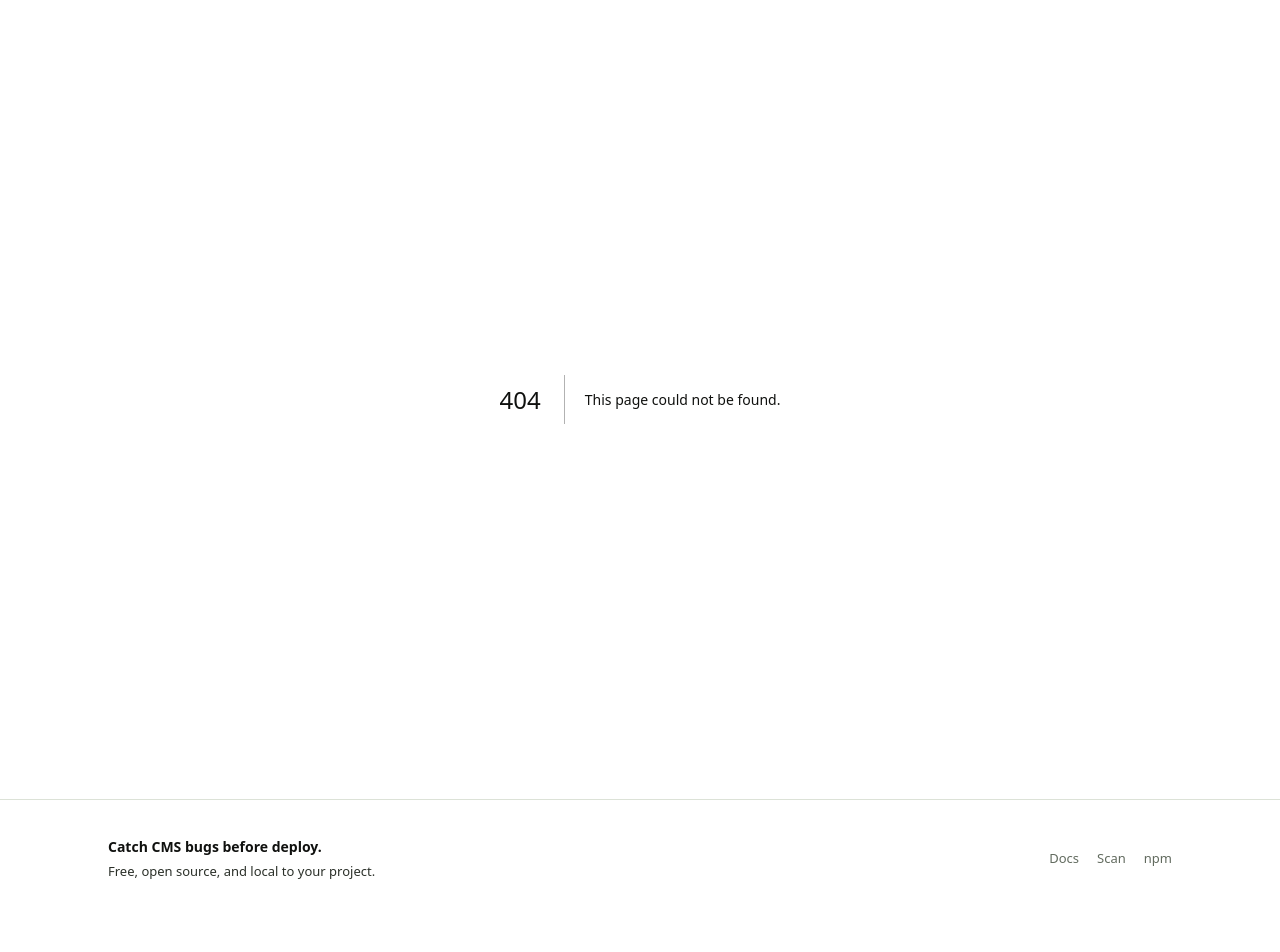
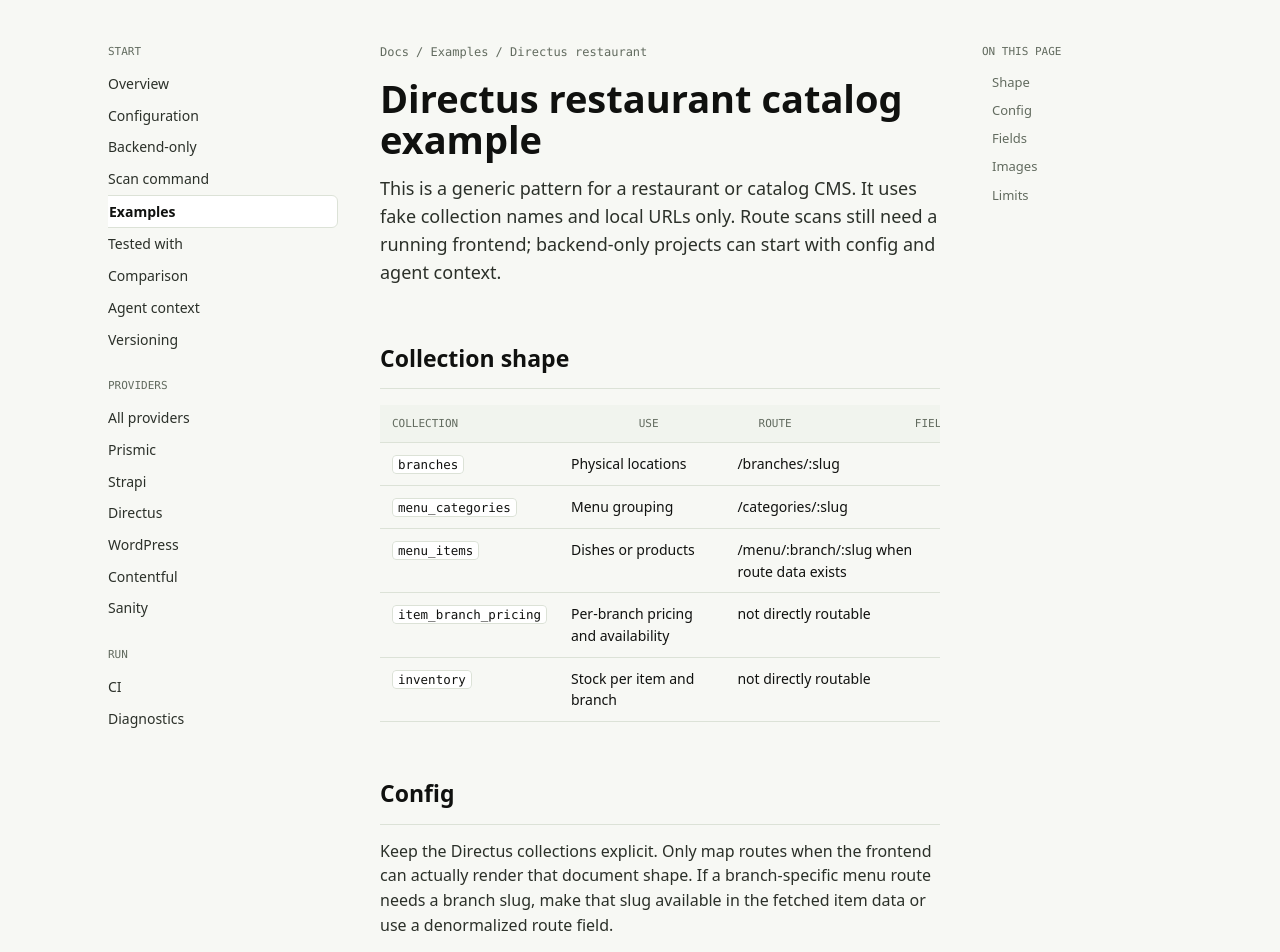
Before and after one commit to i-afaqrashid/cms-lab., a Next.js app in the folder apps/site/: page /docs/examples/directus-restaurant in a window 1280 px wide. Before the commit this address had no page. Shown: the part 60-1012 px from the top of the page. Built offline with nearby package versions, Linux system fonts and the light colour scheme.

Commit message:
Add Directus restaurant example docs

```diff
--- /dev/null
+++ b/apps/site/app/docs/examples/directus-restaurant/page.tsx
@@ -0,0 +1,192 @@
+import type { Metadata } from "next";
+import Link from "next/link";
+
+import { CodeBlock, DocsShell } from "../../../components";
+
+export const metadata: Metadata = {
+  title: "Directus Restaurant Catalog Example",
+  description:
+    "Generic Directus restaurant catalog config for branches, menu items, categories, pricing, and inventory.",
+};
+
+const collections = [
+  {
+    name: "branches",
+    use: "Physical locations",
+    route: "/branches/:slug",
+    fields: "name, slug, city, is_active",
+  },
+  {
+    name: "menu_categories",
+    use: "Menu grouping",
+    route: "/categories/:slug",
+    fields: "name, slug",
+  },
+  {
+    name: "menu_items",
+    use: "Dishes or products",
+    route: "/menu/:branch/:slug when route data exists",
+    fields: "name, slug, description, base_price, category_id",
+  },
+  {
+    name: "item_branch_pricing",
+    use: "Per-branch pricing and availability",
+    route: "not directly routable",
+    fields: "menu_item_id, branch_id, price, is_available",
+  },
+  {
+    name: "inventory",
+    use: "Stock per item and branch",
+    route: "not directly routable",
+    fields: "menu_item_id, branch_id, current_stock, low_stock_threshold",
+  },
+];
+
+export default function DirectusRestaurantExamplePage() {
+  return (
+    <DocsShell
+      active="/docs/examples"
+      toc={[
+        { href: "#shape", label: "Shape" },
+        { href: "#config", label: "Config" },
+        { href: "#fields", label: "Fields" },
+        { href: "#images", label: "Images" },
+        { href: "#limits", label: "Limits" },
+      ]}
+    >
+      <div className="breadcrumb">Docs / Examples / Directus restaurant</div>
+      <h1>Directus restaurant catalog example</h1>
+      <p className="lede">
+        This is a generic pattern for a restaurant or catalog CMS. It uses fake
+        collection names and local URLs only. Route scans still need a running
+        frontend; backend-only projects can start with config and agent context.
+      </p>
+
+      <h2 id="shape">Collection shape</h2>
+      <table className="table">
+        <thead>
+          <tr>
+            <th>Collection</th>
+            <th>Use</th>
+            <th>Route</th>
+            <th>Fields to check</th>
+          </tr>
+        </thead>
+        <tbody>
+          {collections.map((collection) => (
+            <tr key={collection.name}>
+              <td>
+                <code>{collection.name}</code>
+              </td>
+              <td>{collection.use}</td>
+              <td>{collection.route}</td>
+              <td>{collection.fields}</td>
+            </tr>
+          ))}
+        </tbody>
+      </table>
+
+      <h2 id="config">Config</h2>
+      <p>
+        Keep the Directus collections explicit. Only map routes when the
+        frontend can actually render that document shape. If a branch-specific
+        menu route needs a branch slug, make that slug available in the fetched
+        item data or use a denormalized route field.
+      </p>
+      <CodeBlock>{`import { defineConfig, readCmsDataPath } from "@cms-lab/core";
+
+export default defineConfig({
+  site: { url: "http://localhost:3000" },
+  framework: { type: "next", router: "app" },
+  cms: {
+    provider: "directus",
+    url: "http://localhost:8055",
+    token: process.env.DIRECTUS_TOKEN,
+    collections: [
+      { type: "branch", collection: "branches", uidField: "slug" },
+      { type: "category", collection: "menu_categories", uidField: "slug" },
+      { type: "menu_item", collection: "menu_items", uidField: "slug", urlField: "routing.url" },
+      { type: "pricing", collection: "item_branch_pricing" },
+      { type: "inventory", collection: "inventory" },
+    ],
+  },
+  routes: [
+    { type: "branch", pattern: "/branches/:slug", getPath: (doc) => "/branches/" + doc.uid },
+    {
+      type: "menu_item",
+      pattern: "/menu/:branch/:slug",
+      getPath: (doc) => {
+        if (doc.url) return doc.url;
+
+        const branchSlug = readCmsDataPath(doc.data, "branch.slug");
+        if (typeof branchSlug !== "string") {
+          throw new Error("menu_item is missing branch.slug route data");
+        }
+
+        return "/menu/" + branchSlug + "/" + doc.uid;
+      },
+    },
+  ],
+});`}</CodeBlock>
+
+      <h2 id="fields">Required fields</h2>
+      <p>
+        Required field checks are useful today for high-volume collections and
+        junction collections. They do not prove the full relational invariant,
+        but they catch missing values before templates or scripts assume them.
+      </p>
+      <CodeBlock>{`checks: {
+  fields: {
+    required: [
+      { type: "branch", path: "name" },
+      { type: "branch", path: "slug" },
+      { type: "branch", path: "city", severity: "warning" },
+      { type: "menu_item", path: "name" },
+      { type: "menu_item", path: "slug" },
+      { type: "menu_item", path: "description", severity: "warning" },
+      { type: "menu_item", path: "base_price", severity: "warning" },
+      { type: "pricing", path: "menu_item_id" },
+      { type: "pricing", path: "branch_id" },
+      { type: "pricing", path: "price" },
+      { type: "inventory", path: "current_stock", severity: "warning" },
+    ],
+  },
+}`}</CodeBlock>
+
+      <h2 id="images">Images and alt text</h2>
+      <p>
+        If Directus stores images as file objects, cms-lab can use file
+        descriptions as alt text. If a project stores only external image URLs,
+        add a separate text field such as <code>image_alt</code> and require it.
+      </p>
+      <CodeBlock>{`checks: {
+  fields: {
+    required: [
+      { type: "menu_item", path: "image_url", severity: "warning" },
+      { type: "menu_item", path: "image_alt", severity: "warning" },
+    ],
+  },
+}`}</CodeBlock>
+
+      <h2 id="limits">What this catches today</h2>
+      <ul>
+        <li>Branch pages that return 404 or 500.</li>
+        <li>Menu item route builders that cannot produce a valid path.</li>
+        <li>Missing slugs, required fields, SEO fields, and image alt text.</li>
+        <li>Junction rows missing required IDs or price fields.</li>
+      </ul>
+      <p>
+        What is not built in yet: cross-document rules such as "every active
+        menu item must have at least one available pricing row per branch" or
+        "every branch must have one available menu item." Track those with the
+        relationship-check feature work.
+      </p>
+      <p>
+        Next steps:{" "}
+        <Link href="/docs/providers/directus">Directus provider</Link>,{" "}
+        <Link href="/docs/backend-only">backend-only workflow</Link>, and{" "}
+        <Link href="/docs/large-catalogs">large catalog scanning</Link>.
+      </p>
+    </DocsShell>
+  );
+}
```
Also changed, not shown: apps/site/app/docs/examples/page.tsx (+14 -0 lines), apps/site/app/docs/providers/[provider]/page.tsx (+9 -0 lines), 1 other file (tests, documents, lock files or other folders).
